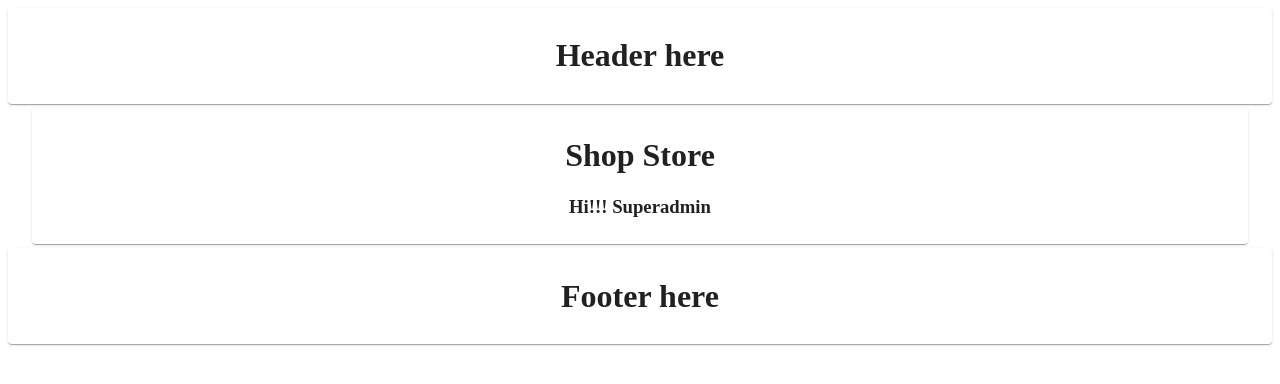
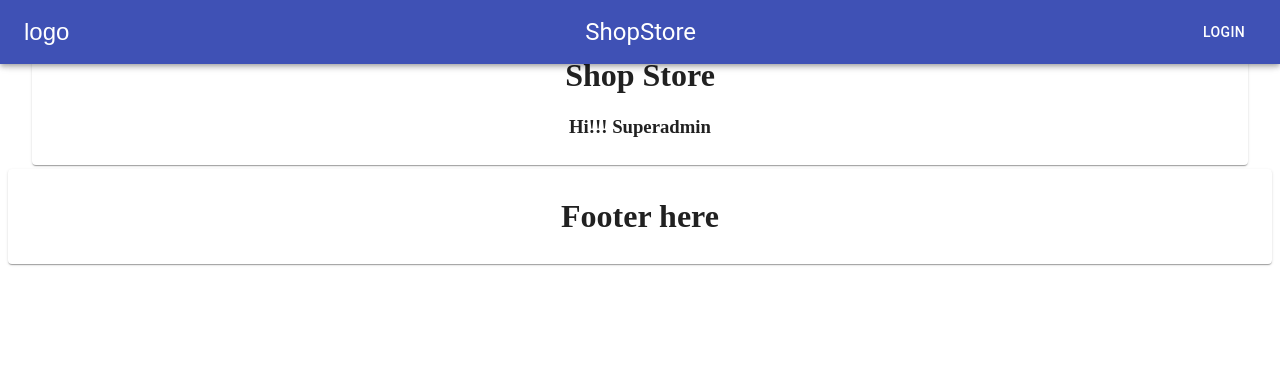
Before and after one commit to 10xtarun/shop_store_superadmin, a Gatsby site: page / in a window 1280 px wide. Built offline with nearby package versions, Linux system fonts and the light colour scheme; Gatsby itself is replaced by a stand-in of ours; no server answers.

Commit message:
navbar added

```diff
--- a/api/greetings.js
+++ b/api/greetings.js
@@ -6,6 +6,7 @@
     res.status(200).json({
         message: "Hello From Serverless Functions!!!"
     })
+    res.end()
 }
 
 export default chain
--- a/package.json
+++ b/package.json
@@ -13,7 +13,7 @@
     "build": "gatsby build",
     "serve": "gatsby serve",
     "clean": "gatsby clean",
-    "dev": "gatsby develop -p $PORT"
+    "dev": "BUILD_ENV=local && gatsby develop -p $PORT"
   },
   "dependencies": {
     "@material-ui/core": "^4.12.3",
--- /dev/null
+++ b/src/components/header.js
@@ -0,0 +1,34 @@
+import { AppBar, Button, IconButton, Toolbar, Typography, makeStyles } from "@material-ui/core"
+import React from "react"
+
+const useStyles = makeStyles((theme) => ({
+    root: {
+        flexGrow: 1,
+    },
+    menuButton: {
+        marginRight: theme.spacing(1),
+    },
+    title: {
+        flexGrow: 1,
+    },
+}));
+
+export default function Header({ }) {
+    const classes = useStyles();
+
+    return (
+        <AppBar className={classes.root}>
+            <Toolbar>
+                <IconButton edge="start" color="inherit" className={classes.menuButton}>
+                    logo
+                </IconButton>
+                {/* Name */}
+                <Typography variant="h5" className={classes.title}>
+                    ShopStore
+                </Typography>
+                {/* Login */}
+                <Button color="inherit">Login</Button>
+            </Toolbar>
+        </AppBar>
+    )
+}
--- a/src/components/headers.js
+++ /dev/null
@@ -1,9 +0,0 @@
-import React from "react"
-
-export default function Header({ }) {
-    return (
-        <div>
-            <h1>Header here</h1>
-        </div>
-    )
-}
--- a/src/components/layout.js
+++ b/src/components/layout.js
@@ -1,5 +1,5 @@
 import React from "react"
-import Header from "./headers"
+import Header from "./header"
 import Footer from "./footer"
 import { Container, Grid, makeStyles, Paper } from "@material-ui/core"
 
@@ -25,7 +25,7 @@
                     </Paper>
                 </Grid>
             </Grid>
-            <Grid container spacing={1}>
+            <Grid container spacing={2}>
                 <Grid item xs={12}>
                     <Container className="" maxWidth="xl">
                         <Paper className={classes.paper}>
```
